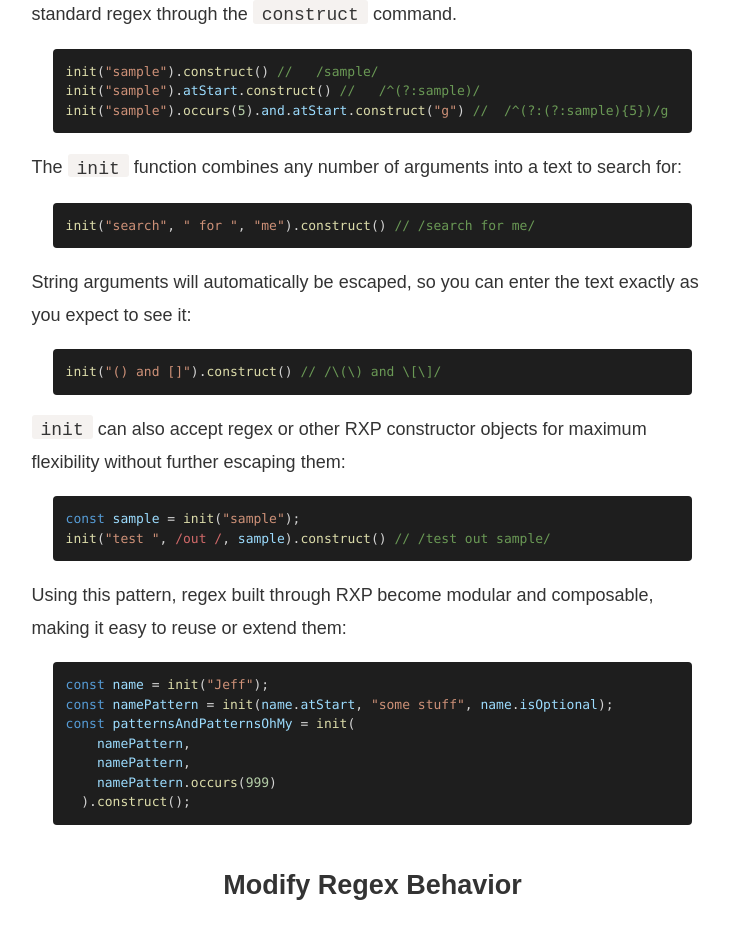
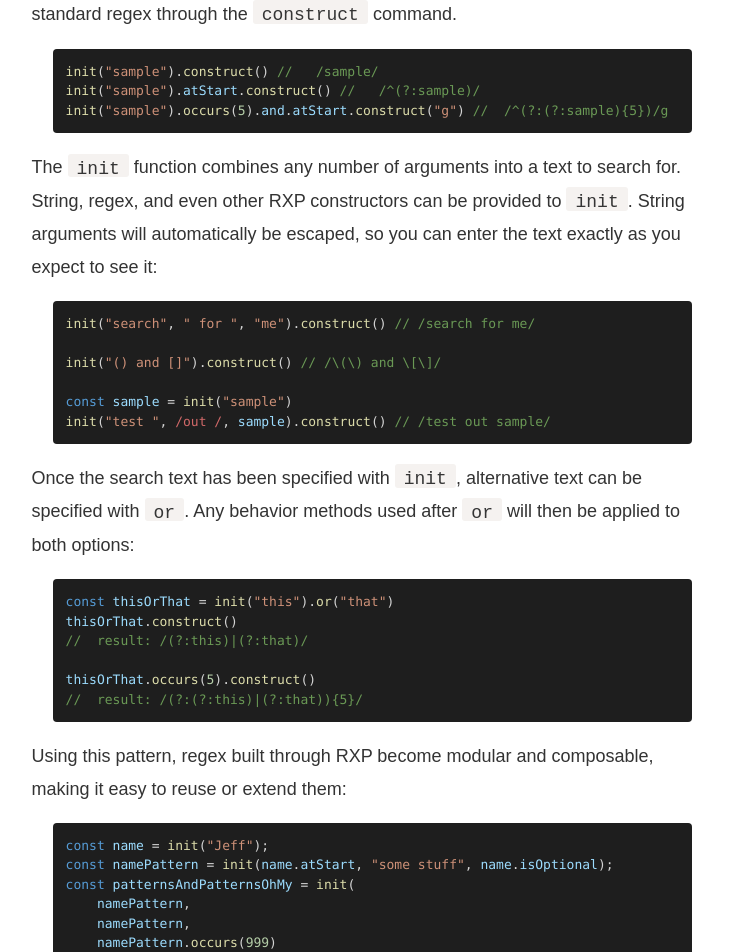
Before and after one commit to jt-rose/rxp-site, a Next.js app: page /guide in a window 1280 px wide. Shown: the part 1847-2799 px from the top of the page, without its empty margins (344-1073 px from the left). Built offline with nearby package versions, Linux system fonts and the light colour scheme.

Commit message:
updated error handling guide and page titles

```diff
--- a/components/Layout.tsx
+++ b/components/Layout.tsx
@@ -47,11 +47,11 @@ const getLayoutSizing = (sizing: "standard" | "narrow" | "modest" | "large") =>
   }
 };
 
-const Layout = ({ children, pageTitle = "RXP", title = "RXP", sizing = "standard" }: Props) => (
+const Layout = ({ children, pageTitle = "RXP", title, sizing = "standard" }: Props) => (
   <div className="site-container">
 
     <Head>
-      <title>{title}</title>
+      <title>{`RXP | ${title}`}</title>
       <meta charSet="utf-8" />
       <meta name="viewport" content="initial-scale=1.0, width=device-width" />
     </Head>
--- a/pages/api-guide.tsx
+++ b/pages/api-guide.tsx
@@ -172,7 +172,7 @@ const APIPage = () => {
 
 
   return (
-    <Layout title="RXP API" pageTitle="API" sizing="modest">
+    <Layout title="API Guide" pageTitle="API Guide" sizing="modest">
       <APIGuide />
     </Layout>
   );
--- a/pages/guide.tsx
+++ b/pages/guide.tsx
@@ -5,14 +5,9 @@ import React, { ReactNode } from "react";
 import { CodeSample } from "../components/CodeSample";
 import { APICodeLink, RegexCodeLink } from "../components/CodeLink";
 
-
-type Props = {
-  children?: ReactNode;
-};
-
-const GuideSection = ({children}: Props) => (
+const GuideSection = (props: {children: ReactNode}) => (
   <div className="guide-section">
-    {children}
+    {props.children}
   </div>
 );
 
@@ -115,21 +110,27 @@ const InitGuide = () => (
 init("sample").atStart.construct() // 	/^(?:sample)/
 init("sample").occurs(5).and.atStart.construct("g") //  /^(?:(?:sample){5})/g`} />
       <p>
-      The <APICodeLink sectionID="init" /> function combines any number of arguments into a text to search for:
-      </p>
-      <CodeSample sample={`init("search", " for ", "me").construct() // /search for me/`} />
-
-      <p>
-      String arguments will automatically be escaped, so you can enter the
+      The <APICodeLink sectionID="init" /> function combines any number of arguments into a text to search for.
+      String, regex, and even other RXP constructors can be provided to <APICodeLink sectionID="init" />. String arguments will automatically be escaped, so you can enter the
       text exactly as you expect to see it:
       </p>
-      <CodeSample sample={`init("() and []").construct() // /\\(\\) and \\[\\]/`} />
+      <CodeSample sample={`init("search", " for ", "me").construct() // /search for me/
+
+init("() and []").construct() // /\\(\\) and \\[\\]/
+
+const sample = init("sample")
+init("test ", /out /, sample).construct() // /test out sample/`} />
       <p>
-      <APICodeLink sectionID="init" /> can also accept regex or other RXP constructor objects for
-      maximum flexibility without further escaping them:
+        Once the search text has been specified with <APICodeLink sectionID="init" />,
+        alternative text can be specified with <APICodeLink sectionID="or" />.
+        Any behavior methods used after <APICodeLink sectionID="or" /> will then be applied to both options:
       </p>
-      <CodeSample sample={`const sample = init("sample");
-init("test ", /out /, sample).construct() // /test out sample/`} />
+      <CodeSample sample={`const thisOrThat = init("this").or("that")
+thisOrThat.construct()
+//  result: /(?:this)|(?:that)/
+
+thisOrThat.occurs(5).construct()
+//  result: /(?:(?:this)|(?:that)){5}/`} />
       <p>
       Using this pattern, regex built through RXP become modular and composable,
       making it easy to reuse or extend them:
@@ -230,8 +231,7 @@ const ShorthandsGuide = () => (
       <APICodeLink sectionID="shorthands" /> are a group of functions that create an RXP object and
       immediately apply a desired search behavior. These are provided
       to improve readability, and there is no functional difference
-      between something like <APICodeLink sectionID="optional" overWrite='optional("text")'/> and
-      <APICodeLink sectionID="isOptional" overWrite='init("text").isOptional'/>.
+      between something like <APICodeLink sectionID="optional" overWrite='optional("text")'/> and <APICodeLink sectionID="isOptional" overWrite='init("text").isOptional'/>.
       </p>
       <CodeSample sample={`init(
     optional("("),
@@ -251,44 +251,45 @@ const ErrorHandlingGuide = () => (
     <h2 className="section-title sticky-header-adjust" id="error-handling-guide">Error Handling</h2>
     <p>RXP has been designed with a degree of error handling built in.
       When combining two behaviors with <APICodeLink sectionID="and" /> would result in an invalid regex, the constructor
-      will not make the second option available, allowing only valid behavior combinations.
+      will not make the subsequent option available, allowing only valid behavior combinations.
     </p>
-    <p>The following invalid regex cannot be created through the RXP behavior methods:</p>
-    <CodeSample sample={`/^(?:(?<=this )won't work)/
-/(^nor will this){5}/`}/>
-    <p>The actual behavior options are structured into levels:</p>
+    <p>This is designed to be intuitive for the user thanks to intellisense,
+    and is not something you should have to think about. The options presented will
+    naturally guide you into creating valid regex.
+  </p>
+    <p>
+    The actual behaviors are structured into levels, with each one locking out previous levels:
+    </p>
     <ol>
-        <li><APICodeLink sectionID="or" /></li>
       <li><APICodeLink sectionID="occurs" />, <APICodeLink sectionID="occursAtLeast" />, etc.  </li>
       <li><APICodeLink sectionID="followedBy" />, <APICodeLink sectionID="notFollowedBy" />, etc.</li>
       <li><APICodeLink sectionID="atStart" />, <APICodeLink sectionID="atEnd" /></li>
       <li><APICodeLink sectionID="isOptional" />, <APICodeLink sectionID="isCaptured" />, <APICodeLink sectionID="isVariable" /></li>
     </ol>
-<p>Each level blocks out the ones that came before it,
-  and the <APICodeLink sectionID="atStart" /> and <APICodeLink sectionID="atEnd" /> options can also be removed
-  if an option chosen in step 3 would cause issues</p>
-  <p>In addition to avoiding potential errors, this also gives the benefit
-    of providing clear descriptions. After providing an alternative text with <APICodeLink sectionID="or" />,
-    all of the subsequent behaviors will apply to each alternative - in other words, <code className="code-in-text">init("this").or("that").atEnd</code>
-    will expect either 'this' or 'that' to be at the end (rather than 'this' found anywhere or 'that' specifically at the end).
+    <p>
+    By applying this structure, it is not possible to follow a method like <APICodeLink sectionID="atStart" /> with options such as <APICodeLink sectionID="occurs" />
+    and <APICodeLink sectionID="precededBy" />, both of which would result in
+    invalid regex:
     </p>
-  <p>This is designed to be intuitive for the user thanks to intellisense,
-    and is not something you should have to think about. The only caveat
-     is that when using regex as an argument or composing one RXP unit into another,
-     the RXP constructor will provide all of the possible options initially,
-     so it is still possible to write invalid regex.</p>
+    <CodeSample sample={`/^(?:(?<=this )won't work)/
+/(^nor will this){5}/`}/>
+    <p>
+      There is one important caveat here - when using regex or RXP constructors as arguments in <APICodeLink sectionID="init" /> or related functions,
+     the resulting RXP constructor will provide all of the possible options initially,
+     so it is still possible to write invalid regex:</p>
      <CodeSample sample={`const inner = init("text").precededBy("stuff");
 inner.atEnd // works
-inner.atStart // XXX
+inner.atStart // X - unavailable
 
 init(inner).atStart // invalid regex, but due to RXP composition
 // the constructor will still allow this`} />
-<p> RXP does a lot to deter mistakes, but it is not fullproof and regex should still be built in a careful manner</p>
+<p> RXP does a lot to deter mistakes, but it is not fullproof and regex should still be built in a careful manner
+    </p>
     </GuideSection>
 );
 
 const GuidePage = () => (
-  <Layout title="RXP Guide" pageTitle="RXP Guide" sizing="narrow">
+  <Layout title="Guide" pageTitle="RXP Guide" sizing="narrow">
     <TableOfContents />
     <ImportGuide />
     <InitGuide />
--- a/pages/index.tsx
+++ b/pages/index.tsx
@@ -20,7 +20,7 @@ const Examples = () => (
 );
 
 const IndexPage = () => (
-  <Layout title="RXP" pageTitle="RXP">
+  <Layout title="Home" pageTitle="RXP">
 
     <p>A descriptive constructor for regular expressions</p>
 
--- a/pages/playground.tsx
+++ b/pages/playground.tsx
@@ -9,7 +9,7 @@ const PlaygroundPage = () => {
     setWidth(window.innerWidth);
   });
   return (
-    <Layout title="RXP Playground" pageTitle="RXP Playground" sizing="large">
+    <Layout title="Playground" pageTitle="RXP Playground" sizing="large">
       <h3>
         Using the embedded playground below, you can directly test out RXP code, courtesy of
          <span>
--- a/pages/regex-guide.tsx
+++ b/pages/regex-guide.tsx
@@ -31,7 +31,7 @@ const OptionalLink = (props: {regexName: string, APILink: string | null}) => {
 };
 
 const RegexGuidePage = () => (
-  <Layout title="regex-guide" pageTitle="Regex Guide">
+  <Layout title="Regex Guide" pageTitle="Regex Guide">
     <p>A quick reference guide to common regex characters</p>
     <h2>Regex Behavior Modifiers</h2>
     <table>
```
Lines whose indentation alone changed are shown as unchanged.
